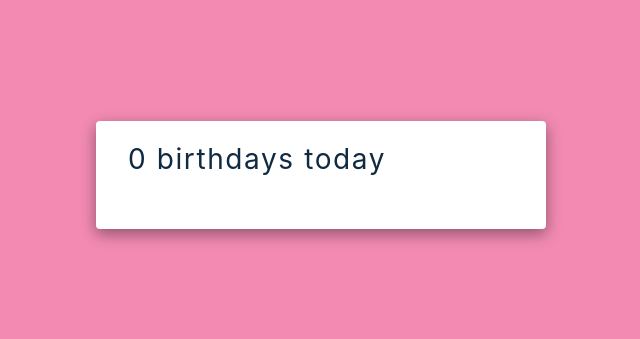
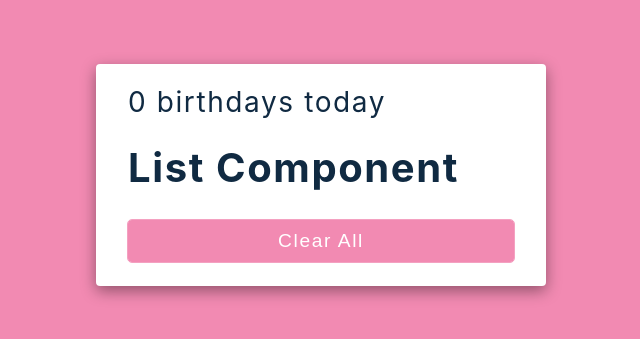
Before and after one commit to jos3ph-m/birthday-reminder, a React (Create React App) app: page / in a window 1280 px wide. Shown: the part 225-564 px from the top of the page, without its empty margins (319-959 px from the left). Built offline with nearby package versions, Linux system fonts and the light colour scheme.

Commit message:
Getting set up

```diff
--- a/src/App.js
+++ b/src/App.js
@@ -6,6 +6,8 @@ function App() {
     <main>
       <section className="container">
         <h3>0 birthdays today</h3>
+        <List />
+        <button onClick={() => console.log('You clicked me')}>clear all</button>
       </section>
     </main>
   );
```
